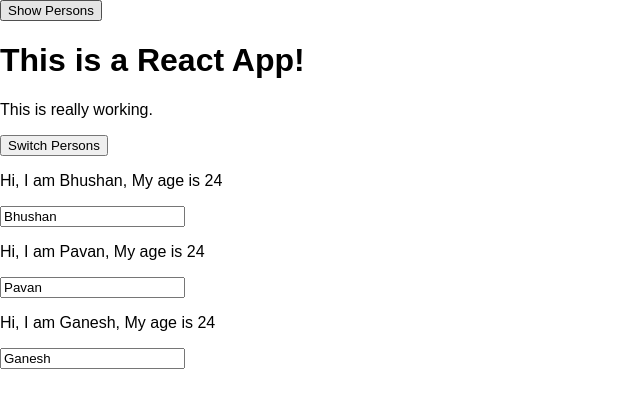
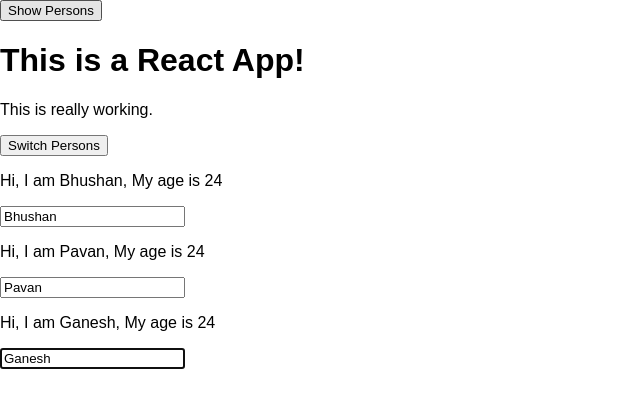
Before and after one commit to Bhushan001/persons-react, a React app: page / in a window 1280 px wide. Both pictures are taken after a click on the button "Show Persons". Shown: the top 408 px of the page, without its empty margins (0-640 px from the left). Built offline with nearby package versions, Linux system fonts and the light colour scheme.

Commit message:
addedreferences

```diff
--- a/src/components/Persons/Person/Person.js
+++ b/src/components/Persons/Person/Person.js
@@ -13,6 +13,7 @@ class Person extends Component {
   }
   componentDidMount() {
     console.log("[Person.js] componentDidMount calling");
+    this.inputElement.focus();
   }
 
   render() {
@@ -24,6 +25,9 @@ class Person extends Component {
         </p>
         <input
           type="text"
+          ref={inp => {
+            this.inputElement = inp;
+          }}
           onChange={this.props.changed}
           value={this.props.name}
         />
```
